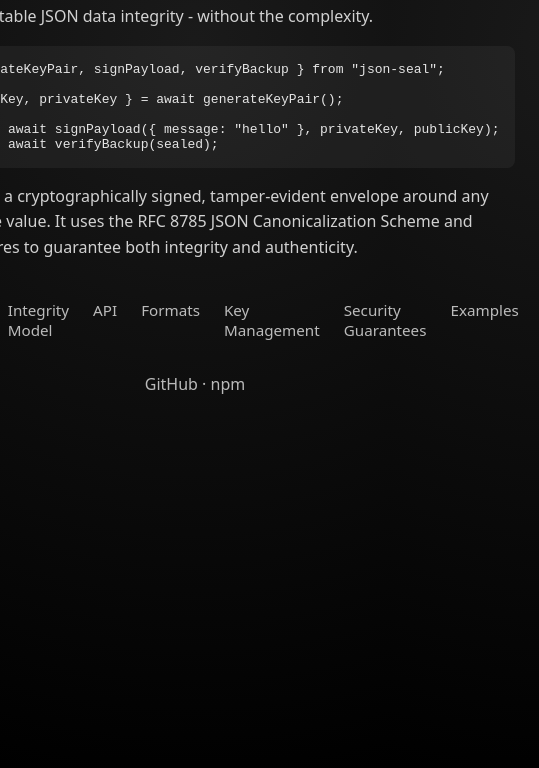
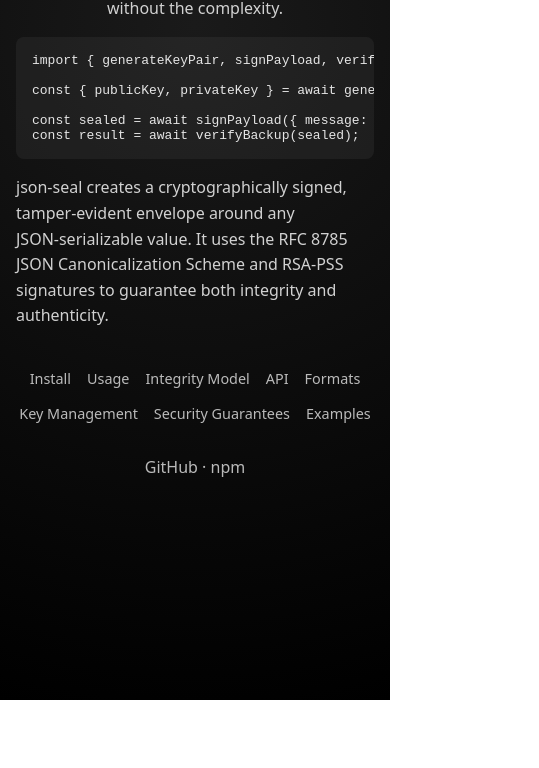
Before and after one commit to cmyers/json-seal, a website: page docs/index.html in a window 390 px wide. Shown: the part 144-912 px from the top of the page, 539 px wide, since content can reach past the window. After the commit the page ends 844 px from the top, so only its background shows below. Drawn offline with Linux system fonts and the light colour scheme.

Commit message:
Mobile friendly css styles

```diff
--- a/docs/index.html
+++ b/docs/index.html
@@ -11,7 +11,7 @@
   <main>
     <h1>json‑seal</h1>
 
-    <p>Lightweight, portable JSON data integrity - without the complexity.</p>
+    <p class="subtitle">Lightweight, portable JSON data integrity - without the complexity.</p>
 
     <pre><code>import { generateKeyPair, signPayload, verifyBackup } from "json-seal";
 
--- a/docs/style.css
+++ b/docs/style.css
@@ -1,4 +1,3 @@
-/* Ambient background + global layout */
 body {
   margin: 0;
   padding: 0;
@@ -10,20 +9,24 @@
   align-items: flex-start;
   min-height: 100vh;
   padding-top: 8vh;
+  overflow-x: hidden;
+  width: 100%;
+  box-sizing: border-box;
 }
 
-/* Centered content column */
 main {
   max-width: 640px;
+  width: 100%;
   padding: 0 24px;
+  box-sizing: border-box;
   text-align: left;
 }
 
-/* Typography */
 h1 {
   font-weight: 500;
   letter-spacing: -0.5px;
   margin-bottom: 1rem;
+  text-align: center;
 }
 
 h2 {
@@ -31,17 +34,12 @@
   font-weight: 500;
 }
 
-p {
-  line-height: 1.6;
-  opacity: 0.9;
-}
-
+p,
 ul {
   line-height: 1.6;
   opacity: 0.9;
 }
 
-/* Code blocks */
 pre {
   background: rgba(255, 255, 255, 0.05);
   padding: 16px;
@@ -50,12 +48,12 @@
   margin-top: 1rem;
 }
 
-/* Navigation */
 nav {
   margin-top: 2.5rem;
   display: flex;
   justify-content: center;
   gap: 1.5rem;
+  flex-wrap: wrap;
   opacity: 0.8;
 }
 
@@ -69,7 +67,6 @@
   opacity: 1;
 }
 
-/* Links */
 a {
   color: #e6e6e6;
   text-decoration: none;
@@ -84,3 +81,25 @@
   margin-top: 2rem;
   opacity: 0.8;
 }
+
+.subtitle {
+  text-align: center;
+}
+
+@media (max-width: 480px) {
+  body {
+    padding-top: 4vh;
+  }
+
+  main {
+    padding: 0 16px;
+  }
+
+  nav {
+    gap: 1rem;
+  }
+
+  nav a {
+    font-size: 0.9rem;
+  }
+}
```
